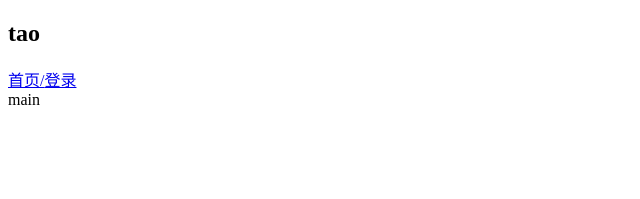
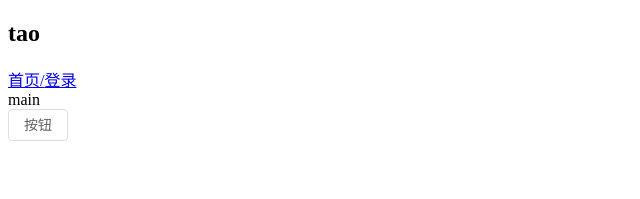
Before and after one commit to longqiqi-888/vue3-ts-cmd, a Vue app: page /#/main in a window 1280 px wide. Shown: the top 199 px of the page, without its empty margins (0-640 px from the left). Built offline with nearby package versions, Linux system fonts and the light colour scheme.

Commit message:
feat: element-plus组件库安装及全局引用

```diff
--- a/package.json
+++ b/package.json
@@ -12,6 +12,7 @@
   },
   "dependencies": {
     "core-js": "^3.6.5",
+    "element-plus": "^2.2.8",
     "vue": "^3.0.0",
     "vue-router": "^4.0.13",
     "vuex": "^4.0.2"
--- a/src/App.vue
+++ b/src/App.vue
@@ -4,6 +4,7 @@
     <router-link to="/main">首页/</router-link>
     <router-link to="/login">登录</router-link>
     <router-view></router-view>
+    <el-button>按钮</el-button>
   </div>
 </template>
 
--- a/src/main.ts
+++ b/src/main.ts
@@ -2,9 +2,12 @@
 import App from './App.vue'
 import router from './router'
 import store from './store'
+import ElementPlus from 'element-plus'
+import 'element-plus/dist/index.css'
 
 const app = createApp(App)
 
 app.use(router)
 app.use(store)
+app.use(ElementPlus)
 app.mount('#app')
```
Also changed, not shown: 1 other file (tests, documents, lock files or other folders).
